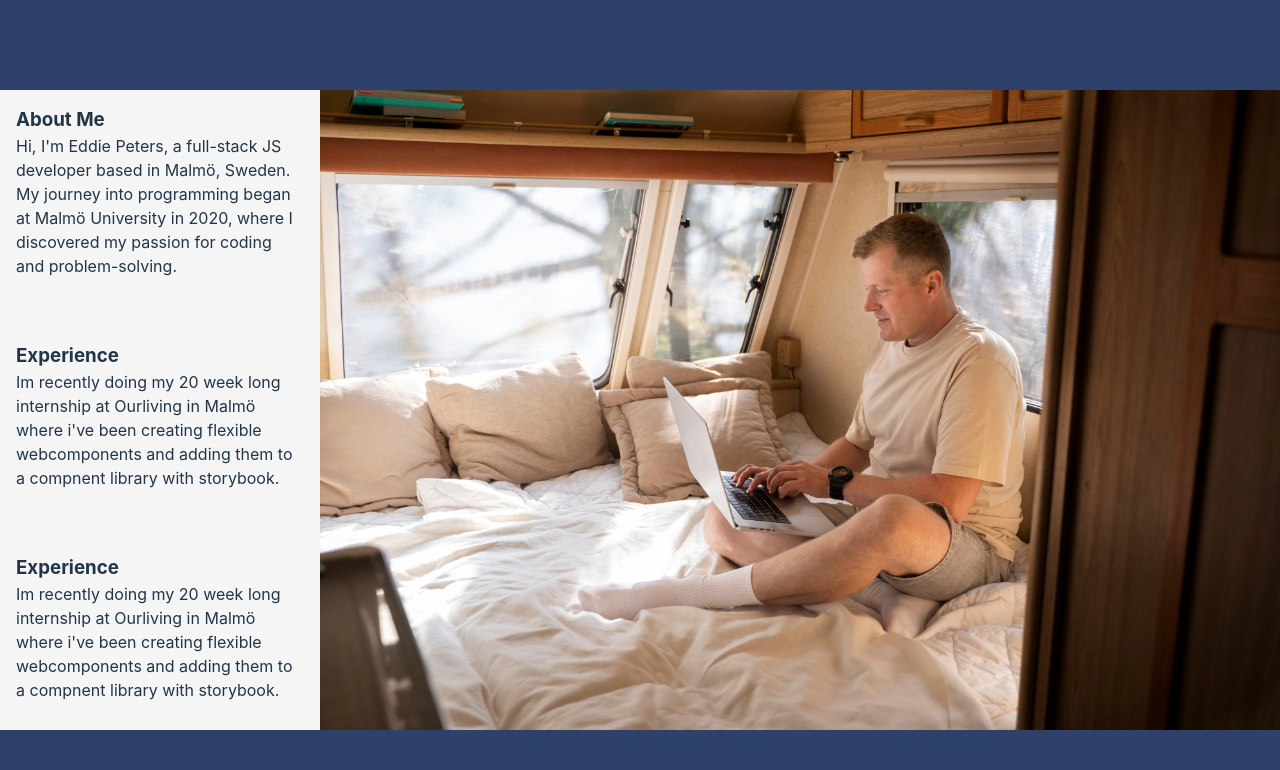
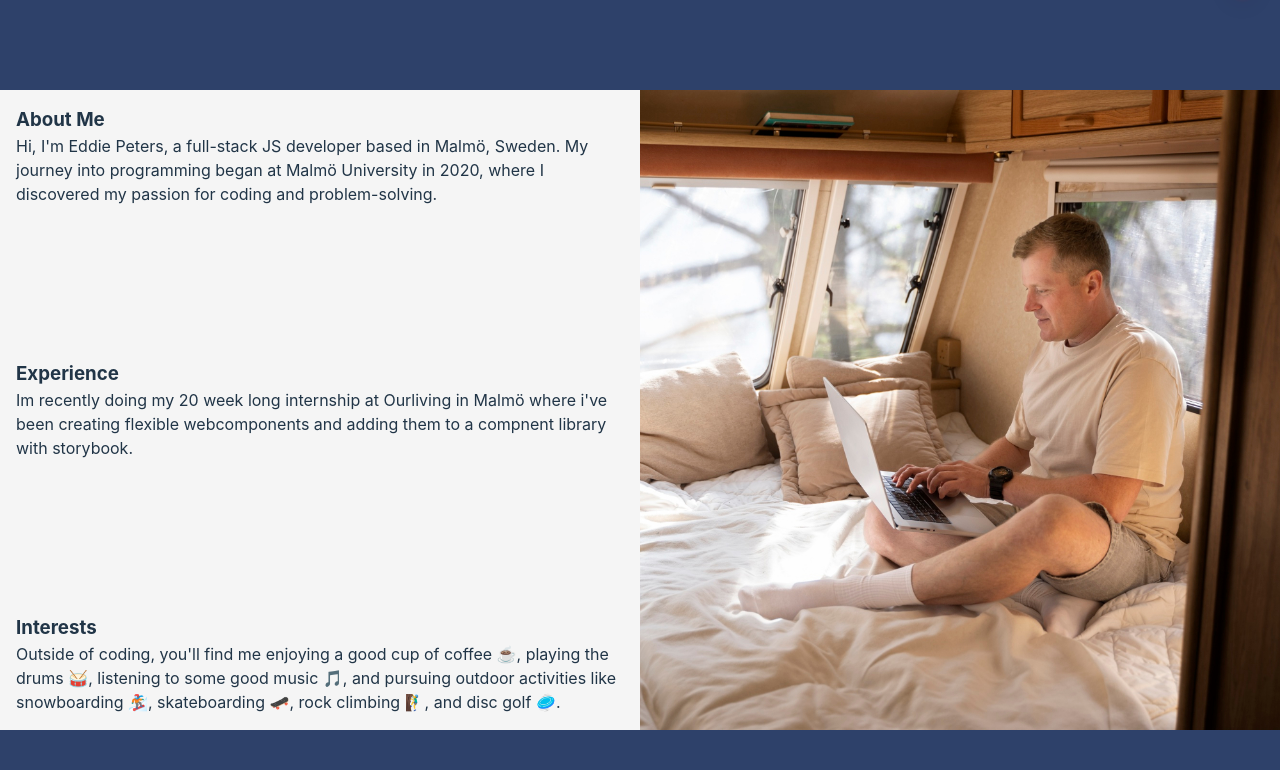
Before and after one commit to eddiepeters00/portfolio, a React (Vite) app: page / in a window 1280 px wide. Shown: the part 710-1480 px from the top of the page. Built offline with nearby package versions, Linux system fonts and the light colour scheme.

Commit message:
Changed styling on about

```diff
--- a/src/Sections/About/About.tsx
+++ b/src/Sections/About/About.tsx
@@ -11,12 +11,11 @@ const StyledTextContainer = styled.section({
   display: 'flex',
   flexDirection: 'column',
   justifyContent: 'space-between',
-  gap: '2rem',
+  alignItems: 'center',
+  margin: '1rem',
 });
 
-const StyledTextGroup = styled.div({
-  margin: '1rem',
-});
+const StyledTextGroup = styled.div({});
 
 const StyledHeading = styled.h3({});
 
@@ -34,7 +33,6 @@ function About() {
             2020, where I discovered my passion for coding and problem-solving.
           </StyledParagraph>
         </StyledTextGroup>
-
         <StyledTextGroup>
           <StyledHeading>Experience</StyledHeading>
           <StyledParagraph>
@@ -43,16 +41,6 @@ function About() {
             compnent library with storybook.
           </StyledParagraph>
         </StyledTextGroup>
-
-        <StyledTextGroup>
-          <StyledHeading>Experience</StyledHeading>
-          <StyledParagraph>
-            Im recently doing my 20 week long internship at Ourliving in Malmö
-            where i've been creating flexible webcomponents and adding them to a
-            compnent library with storybook.
-          </StyledParagraph>
-        </StyledTextGroup>
-
         <StyledTextGroup>
           <StyledHeading>Interests</StyledHeading>
           <StyledParagraph>
@@ -65,6 +53,7 @@ function About() {
       </StyledTextContainer>
 
       <img
+        style={{ width: '50%', objectFit: 'cover' }}
         src="./src/images/full-shot-man-working-laptop.jpg"
         alt="A picture of my beautyfull face"
       />
```
